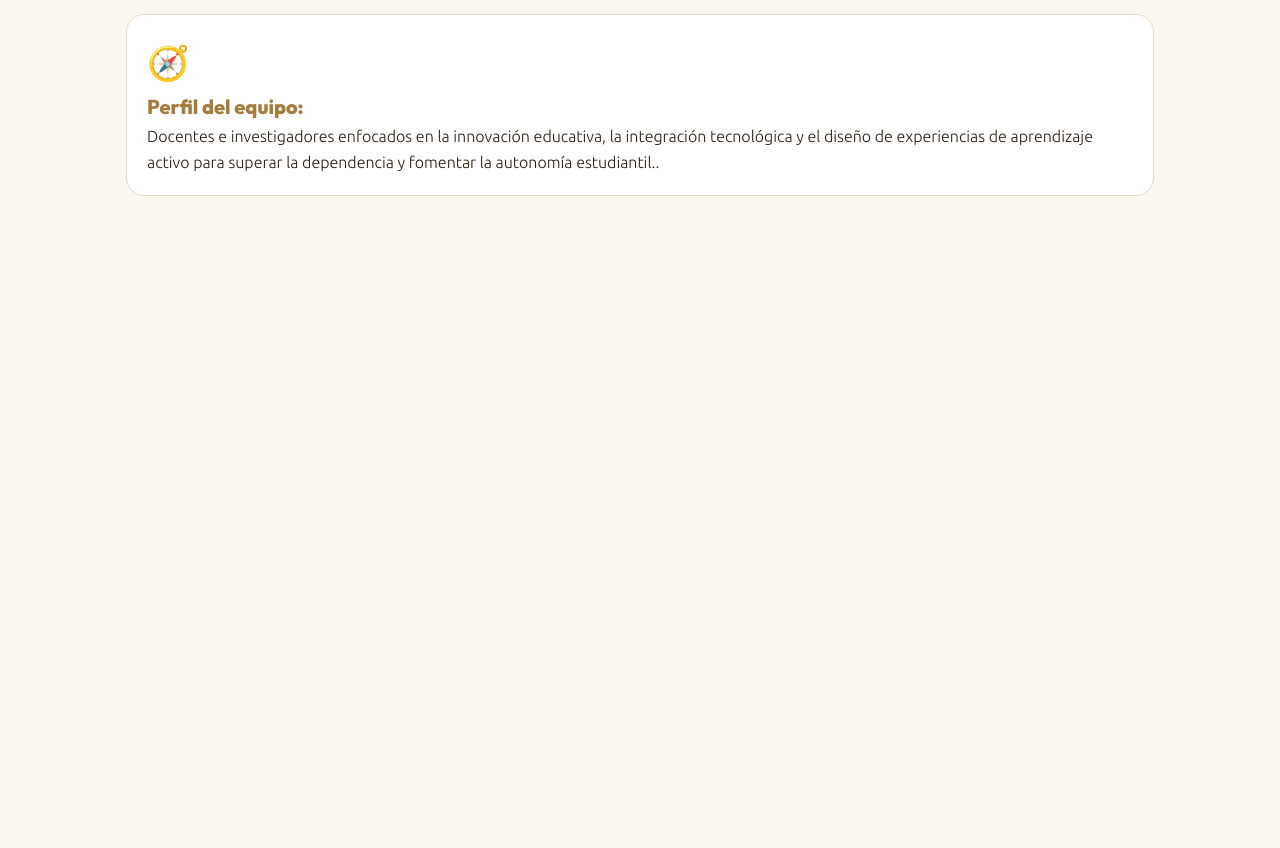
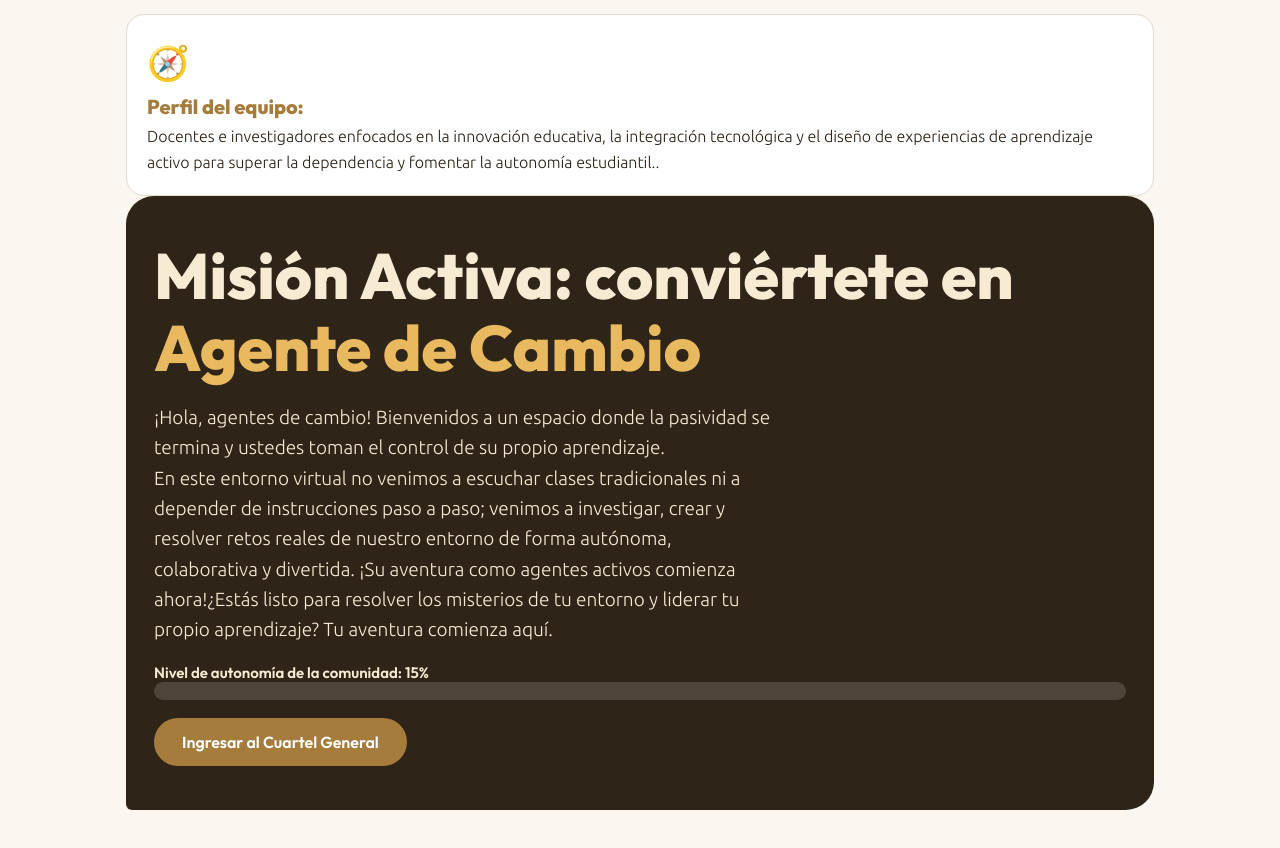
Before and after one commit to yisedviviana/aprendizajedigital, a plain HTML site: page index.html in a window 1280 px wide. Shown: the part 906-1754 px from the top of the page. Before the commit the page ends 1162 px from the top, so only its background shows below. Drawn offline with Linux system fonts and the light colour scheme.

Commit message:
Update index.html

```diff
--- a/index.html
+++ b/index.html
@@ -95,6 +95,14 @@ select{width:auto;max-width:100%}
 </div>
 </div>
 
+  <div class="pg on" id="p-desc">
+<section class="hero">
+<h1>Misión Activa: conviértete en <em>Agente de Cambio</em></h1>
+<p>¡Hola, agentes de cambio! Bienvenidos a un espacio donde la pasividad se termina y ustedes toman el control de su propio aprendizaje.<br> En este entorno virtual no venimos a escuchar clases tradicionales ni a depender de instrucciones paso a paso; venimos a investigar, crear y resolver retos reales de nuestro entorno de forma autónoma, colaborativa y divertida. ¡Su aventura como agentes activos comienza ahora!¿Estás listo para resolver los misterios de tu entorno y liderar tu propio aprendizaje? Tu aventura comienza aquí.</p>
+<div><div class="gl" id="gl">Nivel de autonomía de la comunidad: 15%</div><div class="gb" role="progressbar" aria-label="Autonomía de la comunidad"><i id="gi"></i></div></div>
+<div><button class="pill" data-go="mapa">Ingresar al Cuartel General</button></div>
+</section>
+
 <div class="pg" id="p-descripción">
 <h2>Descripción</h2>
 <p class="sub">Este Entorno Virtual de Aprendizaje (AVA) surge para dar respuesta directa a la problemática de la participación limitada y baja autonomía estudiantil, caracterizada por la dependencia frecuente de las orientaciones del docente y la apatía frente a actividades pasivas. A través de misiones gamificadas y el desarrollo de un proyecto contextualizado, el estudiante asume el rol protagónico</p>
```
